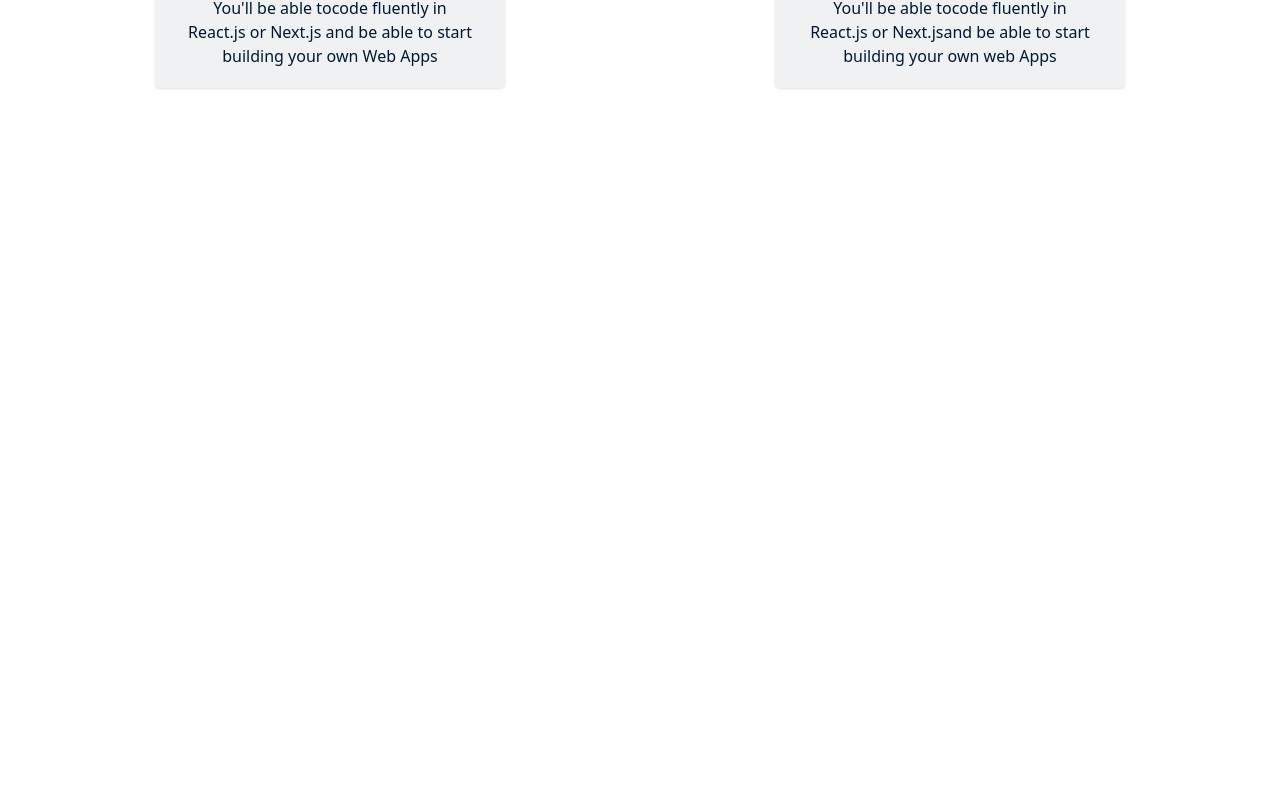
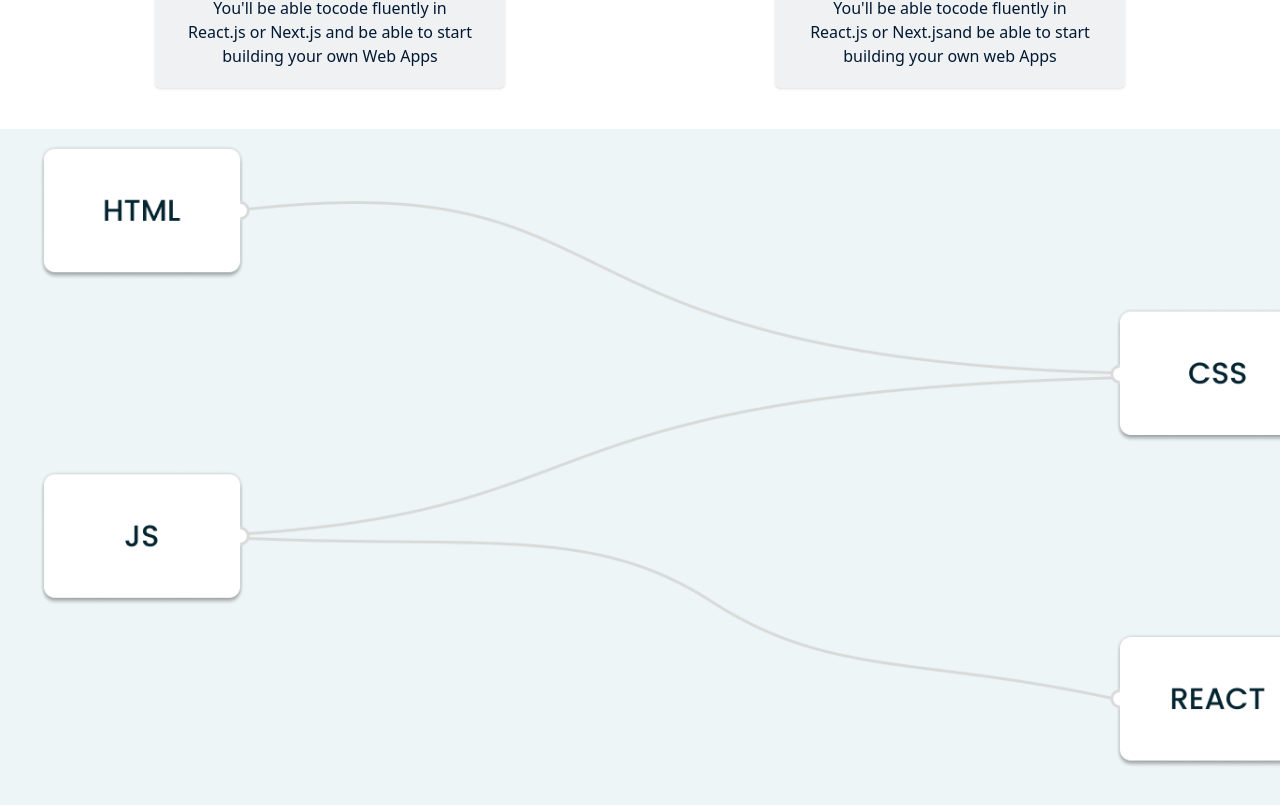
Before and after one commit to Async-learn/Async, a React (Create React App) app in the folder frontend/: page / in a window 1280 px wide. Shown: the part 1355-2160 px from the top of the page. Before the commit the page ends 1502 px from the top, so only its background shows below. Built offline with nearby package versions, Linux system fonts and the light colour scheme; the HTML template or start-up script is replaced by a standard one.

Commit message:
Made Roadmap section

```diff
--- /dev/null
+++ b/frontend/src/components/Roadmap.jsx
@@ -0,0 +1,20 @@
+import React from 'react'
+
+const Roadmap = () => {
+  return (
+    <React.Fragment>
+        <div className="h-[320px] md:h-[700px] bg-[#EDF5F7]">
+            {/* mobile */}
+            <div>
+                <img className="block md:hidden absolute left-[31px] top-[2360px]" src="/roadmapmobile.png" alt="Roadmap" />
+            </div>
+            {/* desktop */}
+            <div>
+                <img className="hidden md:block absolute left-[40px] top-[1500px]" src="/roadmapdesktop.png" alt="Roadmap" />
+            </div>
+        </div>
+    </React.Fragment>
+  )
+}
+
+export default Roadmap;
--- a/frontend/src/pages/LandingPage.jsx
+++ b/frontend/src/pages/LandingPage.jsx
@@ -1,6 +1,7 @@
 import React from "react";
 import About from "../components/About";
 import Hero from "../components/Hero";
+import Roadmap from "../components/Roadmap";
 
 export const MobilelogoContext = React.createContext();
 export const DesktoplogoContext = React.createContext();
@@ -17,6 +18,7 @@
                 </MobilelogoContext.Provider>
             </DesktoplogoContext.Provider>
             <About />
+            <Roadmap />
         </div>
     </React.Fragment>
   );
```
Also changed, not shown: frontend/public/roadmapdesktop.png (added), frontend/public/roadmapmobile.png (added).
